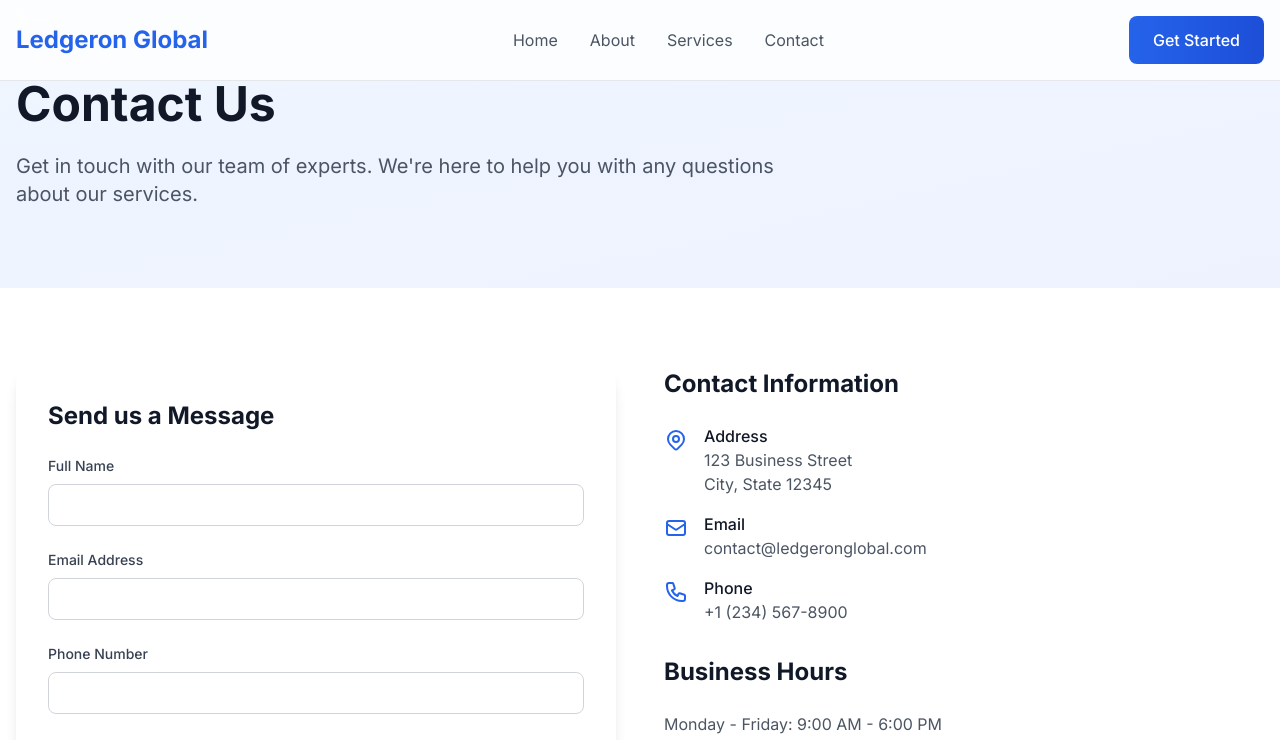
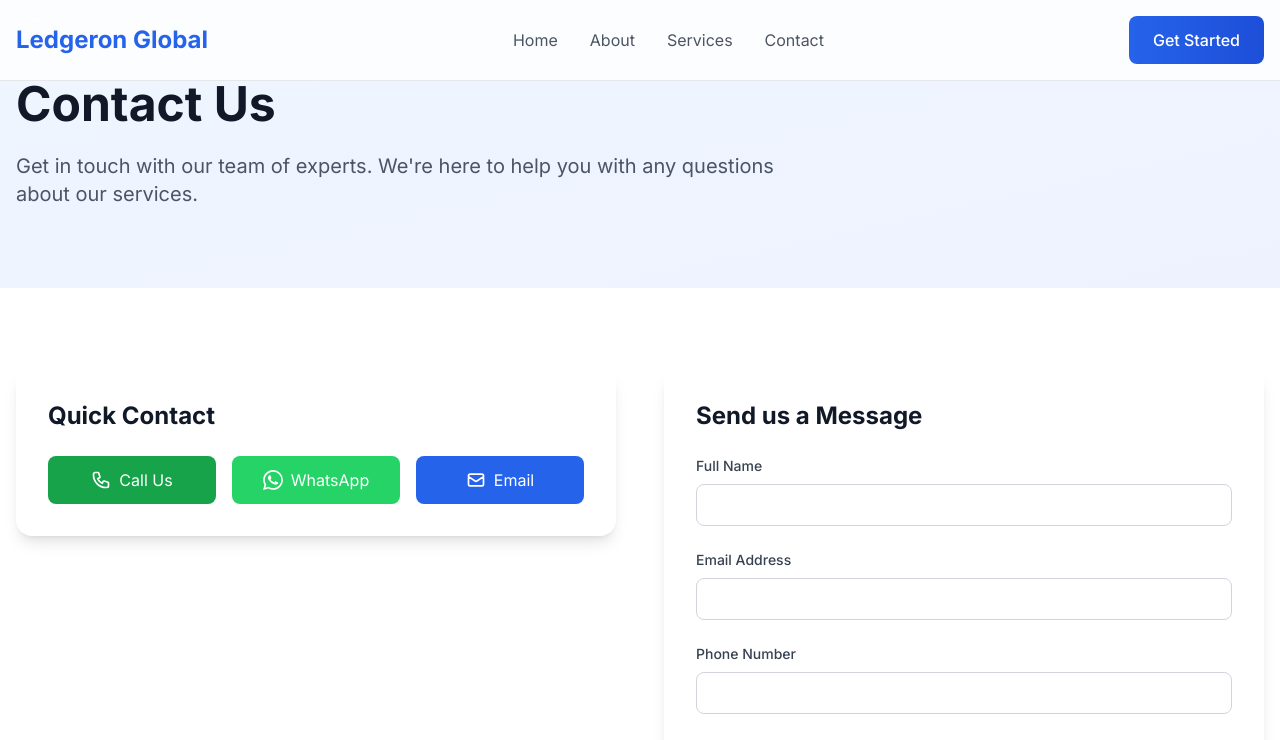
Before and after one commit to Divyansh0702/Project-Ledgeron-Global, a Next.js app in the folder ledgeron-global/: page /contact in a window 1280 px wide. Shown: the top 740 px of the page. Built offline with nearby package versions, Linux system fonts and the light colour scheme.

Commit message:
added call, whatsapp and email button on contact page

```diff
--- a/ledgeron-global/src/app/contact/page.tsx
+++ b/ledgeron-global/src/app/contact/page.tsx
@@ -85,6 +85,73 @@
       <section className="py-20">
         <div className="container mx-auto px-4">
           <div className="grid lg:grid-cols-2 gap-12 items-start">
+            {/* Quick Contact Options */}
+            <div className="bg-white dark:bg-gray-800 rounded-2xl p-8 shadow-lg mb-8">
+              <h2 className="text-2xl font-bold text-gray-900 dark:text-white mb-6">
+                Quick Contact
+              </h2>
+              <div className="grid grid-cols-1 md:grid-cols-3 gap-4">
+                {/* Call Button */}
+                <a
+                  href="tel:+919315110058"
+                  className="flex items-center justify-center gap-2 px-6 py-3 bg-green-600 hover:bg-green-700 text-white rounded-lg transition-colors"
+                >
+                  <svg
+                    className="w-5 h-5"
+                    fill="none"
+                    stroke="currentColor"
+                    viewBox="0 0 24 24"
+                  >
+                    <path
+                      strokeLinecap="round"
+                      strokeLinejoin="round"
+                      strokeWidth={2}
+                      d="M3 5a2 2 0 012-2h3.28a1 1 0 01.948.684l1.498 4.493a1 1 0 01-.502 1.21l-2.257 1.13a11.042 11.042 0 005.516 5.516l1.13-2.257a1 1 0 011.21-.502l4.493 1.498a1 1 0 01.684.949V19a2 2 0 01-2 2h-1C9.716 21 3 14.284 3 6V5z"
+                    />
+                  </svg>
+                  <span>Call Us</span>
+                </a>
+
+                {/* WhatsApp Button */}
+                <a
+                  href="https://wa.me/919315110058"
+                  target="_blank"
+                  rel="noopener noreferrer"
+                  className="flex items-center justify-center gap-2 px-6 py-3 bg-[#25D366] hover:bg-[#20BD5C] text-white rounded-lg transition-colors"
+                >
+                  <svg
+                    className="w-5 h-5"
+                    fill="currentColor"
+                    viewBox="0 0 24 24"
+                  >
+                    <path d="M17.472 14.382c-.297-.149-1.758-.867-2.03-.967-.273-.099-.471-.148-.67.15-.197.297-.767.966-.94 1.164-.173.199-.347.223-.644.075-.297-.15-1.255-.463-2.39-1.475-.883-.788-1.48-1.761-1.653-2.059-.173-.297-.018-.458.13-.606.134-.133.298-.347.446-.52.149-.174.198-.298.298-.497.099-.198.05-.371-.025-.52-.075-.149-.669-1.612-.916-2.207-.242-.579-.487-.5-.669-.51-.173-.008-.371-.01-.57-.01-.198 0-.52.074-.792.372-.272.297-1.04 1.016-1.04 2.479 0 1.462 1.065 2.875 1.213 3.074.149.198 2.096 3.2 5.077 4.487.709.306 1.262.489 1.694.625.712.227 1.36.195 1.871.118.571-.085 1.758-.719 2.006-1.413.248-.694.248-1.289.173-1.413-.074-.124-.272-.198-.57-.347m-5.421 7.403h-.004a9.87 9.87 0 01-5.031-1.378l-.361-.214-3.741.982.998-3.648-.235-.374a9.86 9.86 0 01-1.51-5.26c.001-5.45 4.436-9.884 9.888-9.884 2.64 0 5.122 1.03 6.988 2.898a9.825 9.825 0 012.893 6.994c-.003 5.45-4.437 9.884-9.885 9.884m8.413-18.297A11.815 11.815 0 0012.05 0C5.495 0 .16 5.335.157 11.892c0 2.096.547 4.142 1.588 5.945L.057 24l6.305-1.654a11.882 11.882 0 005.683 1.448h.005c6.554 0 11.89-5.335 11.893-11.893a11.821 11.821 0 00-3.48-8.413z"/>
+                  </svg>
+                  <span>WhatsApp</span>
+                </a>
+
+                {/* Email Button */}
+                <a
+                  href="mailto:servicesledgeron@gmail.com"
+                  className="flex items-center justify-center gap-2 px-6 py-3 bg-blue-600 hover:bg-blue-700 text-white rounded-lg transition-colors"
+                >
+                  <svg
+                    className="w-5 h-5"
+                    fill="none"
+                    stroke="currentColor"
+                    viewBox="0 0 24 24"
+                  >
+                    <path
+                      strokeLinecap="round"
+                      strokeLinejoin="round"
+                      strokeWidth={2}
+                      d="M3 8l7.89 5.26a2 2 0 002.22 0L21 8M5 19h14a2 2 0 002-2V7a2 2 0 00-2-2H5a2 2 0 00-2 2v10a2 2 0 002 2z"
+                    />
+                  </svg>
+                  <span>Email</span>
+                </a>
+              </div>
+            </div>
+
             {/* Contact Form */}
             <div className="bg-white dark:bg-gray-800 rounded-2xl p-8 shadow-lg">
               <h2 className="text-2xl font-bold text-gray-900 dark:text-white mb-6">
```
